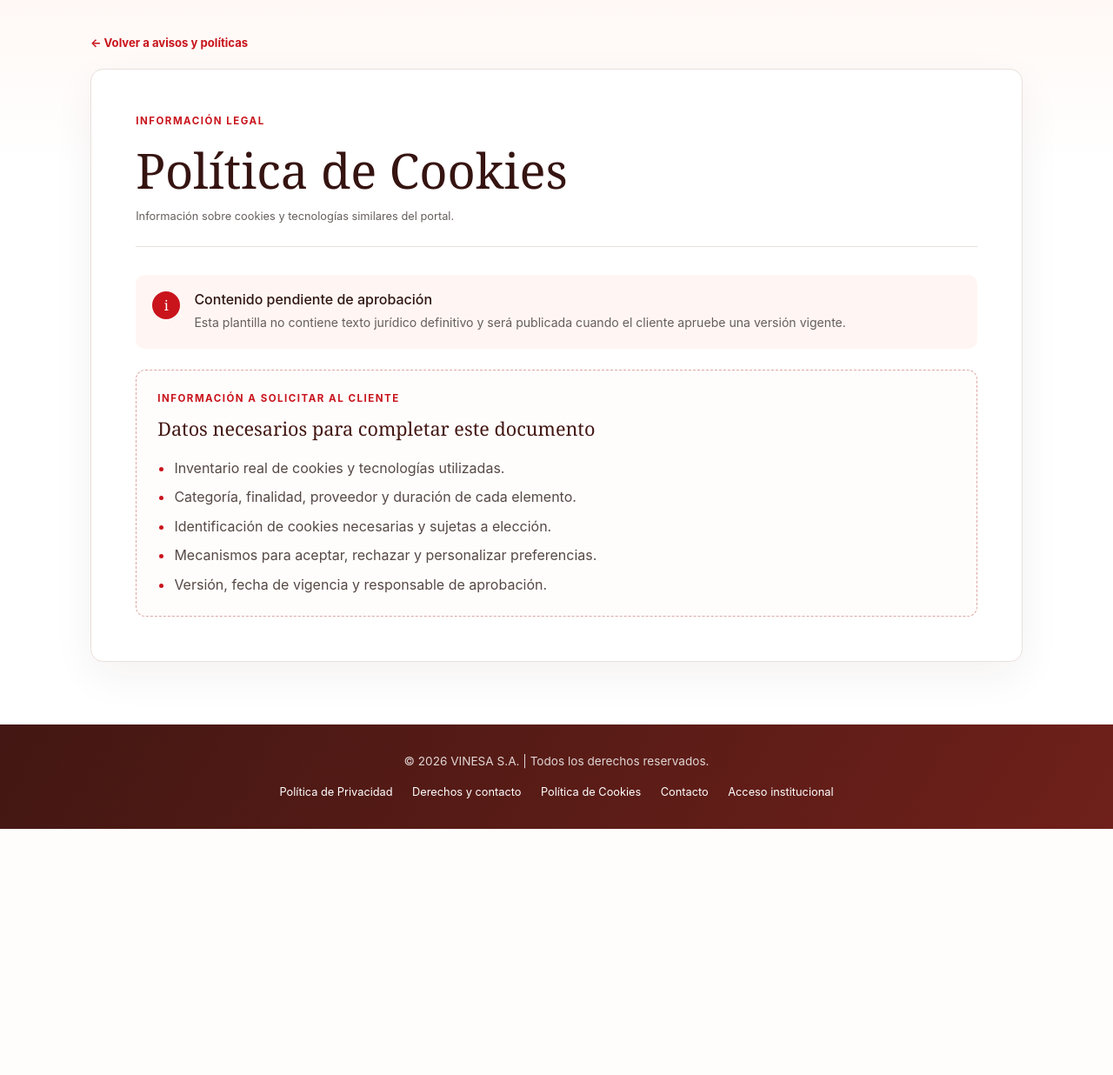
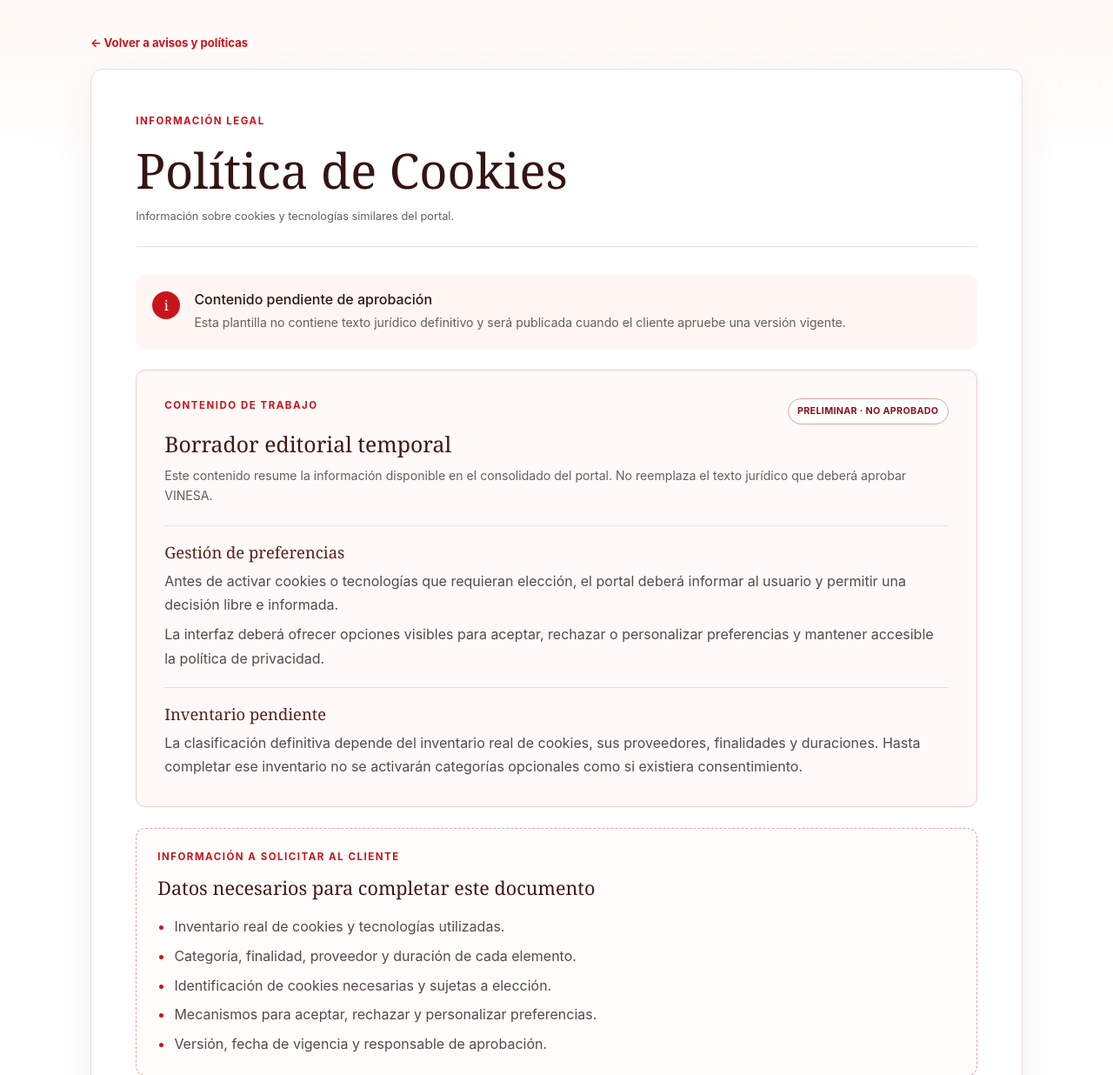
Before and after one commit to xacq/gpc-lopdp-platform, a Django app: page /legal/cookies/ in a window 1280 px wide. Shown: the part 114-1350 px from the top of the page at 87% size. Before the commit the page ends 1067 px from the top, so only its background shows below. Run offline with Django 5.2, Linux system fonts and the light colour scheme; data that the repository does not hold is empty; parts of the project's set-up code (start-up, migrations or seed data) failed here and were passed over; some libraries are stand-ins or nearby versions.

Commit message:
feat: add preliminary portal content

```diff
--- a/apps/legal_content/views.py
+++ b/apps/legal_content/views.py
@@ -18,6 +18,22 @@ PUBLIC_DOCUMENTS = (
             "Plazos o criterios de conservación y medidas de seguridad.",
             "Canales para ejercer derechos, versión, vigencia y aprobación.",
         ),
+        "preliminary_sections": (
+            {
+                "title": "Compromiso institucional",
+                "paragraphs": (
+                    "VINESA mantiene un programa de protección de datos personales orientado al cumplimiento de la LOPDP mediante medidas técnicas y organizativas.",
+                    "Este portal centraliza información de privacidad, avisos y mecanismos para presentar y consultar solicitudes de ejercicio de derechos.",
+                ),
+            },
+            {
+                "title": "Ámbitos identificados",
+                "paragraphs": (
+                    "La documentación interna identifica tratamientos relacionados con selección y contratación, relaciones laborales, videovigilancia, calificación de clientes o vendedores, calificación de proveedores y contratos de servicios.",
+                    "Las finalidades, bases jurídicas, destinatarios, transferencias y plazos de conservación de cada tratamiento todavía deben ser validados antes de publicar la política definitiva.",
+                ),
+            },
+        ),
     },
     {
         "key": "derechos",
@@ -29,6 +45,21 @@ PUBLIC_DOCUMENTS = (
             "Designación y contacto vigente del DPD.",
             "Requisitos, plazos y procedimiento de atención.",
             "Autoridad y canal oficial para presentar reclamaciones.",
+        ),
+        "preliminary_sections": (
+            {
+                "title": "Ejercicio de derechos",
+                "paragraphs": (
+                    "El portal permitirá presentar solicitudes y consultar su estado mediante una referencia y un código de seguimiento enviados al titular.",
+                    "Como estructura orientativa se consideran acceso, rectificación o actualización, eliminación, oposición, portabilidad, suspensión y garantías frente a decisiones exclusivamente automatizadas. Este listado no constituye todavía el catálogo oficial de VINESA.",
+                ),
+            },
+            {
+                "title": "Canales y reclamaciones",
+                "paragraphs": (
+                    "La identidad y los datos de contacto vigentes del responsable, del Delegado de Protección de Datos y de la autoridad competente están pendientes de confirmación.",
+                ),
+            },
         ),
     },
     {
@@ -42,6 +73,21 @@ PUBLIC_DOCUMENTS = (
             "Mecanismos para aceptar, rechazar y personalizar preferencias.",
             "Versión, fecha de vigencia y responsable de aprobación.",
         ),
+        "preliminary_sections": (
+            {
+                "title": "Gestión de preferencias",
+                "paragraphs": (
+                    "Antes de activar cookies o tecnologías que requieran elección, el portal deberá informar al usuario y permitir una decisión libre e informada.",
+                    "La interfaz deberá ofrecer opciones visibles para aceptar, rechazar o personalizar preferencias y mantener accesible la política de privacidad.",
+                ),
+            },
+            {
+                "title": "Inventario pendiente",
+                "paragraphs": (
+                    "La clasificación definitiva depende del inventario real de cookies, sus proveedores, finalidades y duraciones. Hasta completar ese inventario no se activarán categorías opcionales como si existiera consentimiento.",
+                ),
+            },
+        ),
     },
     {
         "key": "empleados",
@@ -51,6 +97,15 @@ PUBLIC_DOCUMENTS = (
             "Tratamientos laborales, finalidades y bases aplicables.",
             "Categorías de datos, destinatarios y conservación.",
             "Canales de información y ejercicio de derechos.",
+        ),
+        "preliminary_sections": (
+            {
+                "title": "Ámbito preliminar",
+                "paragraphs": (
+                    "Este aviso está previsto para el tratamiento de datos personales durante la relación laboral y los procesos administrativos vinculados al personal.",
+                    "Las categorías de datos, finalidades, bases jurídicas, destinatarios y periodos de conservación requieren validación laboral y jurídica.",
+                ),
+            },
         ),
     },
     {
@@ -62,6 +117,15 @@ PUBLIC_DOCUMENTS = (
             "Finalidades, base aplicable y tiempo de conservación.",
             "Canal oficial para consultas y ejercicio de derechos.",
         ),
+        "preliminary_sections": (
+            {
+                "title": "Ámbito preliminar",
+                "paragraphs": (
+                    "Este aviso está previsto para la recepción y evaluación de información de personas que participan en procesos de selección y eventual contratación.",
+                    "El canal de recepción, las finalidades específicas y el tiempo de conservación de candidaturas están pendientes de aprobación.",
+                ),
+            },
+        ),
     },
     {
         "key": "clientes-vendedores",
@@ -71,6 +135,15 @@ PUBLIC_DOCUMENTS = (
             "Tratamientos y finalidades aplicables a esta relación.",
             "Bases, destinatarios y criterios de conservación.",
             "Canal oficial para consultas y ejercicio de derechos.",
+        ),
+        "preliminary_sections": (
+            {
+                "title": "Ámbito preliminar",
+                "paragraphs": (
+                    "La documentación revisada contempla procesos de calificación de clientes y vendedores en los que puede tratarse información personal de titulares o representantes.",
+                    "Las finalidades, bases jurídicas, destinatarios y periodos de conservación todavía deben ser confirmados.",
+                ),
+            },
         ),
     },
     {
@@ -82,6 +155,15 @@ PUBLIC_DOCUMENTS = (
             "Finalidades, bases, destinatarios y conservación.",
             "Canal oficial para consultas y ejercicio de derechos.",
         ),
+        "preliminary_sections": (
+            {
+                "title": "Ámbito preliminar",
+                "paragraphs": (
+                    "La documentación revisada contempla la calificación de proveedores y la gestión de contratos de servicios, incluyendo datos de personas naturales y representantes.",
+                    "Las finalidades, bases jurídicas, destinatarios, transferencias y conservación requieren validación antes de publicar el aviso definitivo.",
+                ),
+            },
+        ),
     },
     {
         "key": "videovigilancia",
@@ -92,6 +174,15 @@ PUBLIC_DOCUMENTS = (
             "Ubicaciones cubiertas y tiempo de conservación.",
             "Destinatarios, medidas y canal de ejercicio de derechos.",
             "Texto breve y ubicación del código QR o aviso visible.",
+        ),
+        "preliminary_sections": (
+            {
+                "title": "Aviso preliminar",
+                "paragraphs": (
+                    "VINESA prevé informar de forma visible cuando un espacio cuente con sistemas de videovigilancia y facilitar el acceso al aviso ampliado, incluso mediante código QR cuando corresponda.",
+                    "La finalidad exacta, las ubicaciones cubiertas, el periodo de conservación, los destinatarios y el canal de ejercicio de derechos permanecen pendientes de confirmación.",
+                ),
+            },
         ),
     },
 )
@@ -138,5 +229,6 @@ def public_legal_document(request, document_key):
             "document_title": title,
             "document_summary": document_config["summary"],
             "client_requirements": document_config["requirements"],
+            "preliminary_sections": document_config["preliminary_sections"],
         },
     )
--- a/static/css/app.css
+++ b/static/css/app.css
@@ -707,6 +707,15 @@ body {
 .legal-document__empty > span { display: grid; width: 2rem; height: 2rem; flex: 0 0 auto; border-radius: 50%; background: var(--vinesa-red); color: #fff; font-family: Georgia, serif; place-items: center; }
 .legal-document__empty h2 { margin: 0 0 0.35rem; font-size: 1rem; }
 .legal-document__empty p { margin: 0; color: var(--vinesa-muted); font-size: 0.88rem; }
+.preliminary-content { margin-top: 1.5rem; padding: clamp(1.4rem, 3vw, 2rem); border: 1px solid #edcbc5; border-radius: 0.7rem; background: #fffaf8; }
+.preliminary-content__heading { display: flex; align-items: center; justify-content: space-between; gap: 1rem; }
+.preliminary-content h2 { margin: 0.45rem 0 0.6rem; color: #431713; font-family: Georgia, serif; font-size: 1.55rem; font-weight: 500; }
+.preliminary-content__notice { margin: 0; color: var(--vinesa-muted); font-size: 0.88rem; line-height: 1.65; }
+.preliminary-badge { display: inline-block; padding: 0.35rem 0.65rem; border: 1px solid #e2a39d; border-radius: 2rem; background: #fff; color: var(--vinesa-red-dark); font-size: 0.67rem; font-weight: 750; letter-spacing: 0.03em; text-transform: uppercase; }
+.preliminary-sections { display: grid; gap: 1.2rem; margin-top: 1.4rem; }
+.preliminary-sections section { padding-top: 1.2rem; border-top: 1px solid var(--vinesa-line); }
+.preliminary-sections h3 { margin: 0 0 0.55rem; color: #5b201b; font-family: Georgia, serif; font-size: 1.15rem; }
+.preliminary-sections p { margin: 0.45rem 0 0; color: #554945; line-height: 1.7; }
 
 /* Public information, notices and contact pages */
 .information-page {
@@ -769,6 +778,10 @@ body {
 }
 .pending-content__icon { display: grid; width: 2.4rem; height: 2.4rem; flex: 0 0 auto; border-radius: 50%; background: var(--vinesa-red); color: #fff; font-family: Georgia, serif; font-weight: 700; place-items: center; }
 .pending-content p:not(.section-kicker) { margin: 0; color: var(--vinesa-muted); line-height: 1.65; }
+.preliminary-rights { display: grid; grid-template-columns: repeat(2, minmax(0, 1fr)); gap: 0.8rem; margin-top: 1.3rem; }
+.preliminary-rights article { padding: 1rem; border: 1px solid #edcbc5; border-radius: 0.65rem; background: #fff; }
+.preliminary-rights h3 { margin: 0 0 0.35rem; color: #5b201b; font-family: Georgia, serif; font-size: 1rem; }
+.preliminary-rights article p { font-size: 0.82rem; line-height: 1.5; }
 .requirement-list { display: grid; gap: 0.6rem; margin: 1.2rem 0 0; padding-left: 1.2rem; color: #554945; }
 .requirement-list li::marker { color: var(--vinesa-red); }
 .process-panel { display: grid; grid-template-columns: repeat(3, 1fr); border: 1px solid var(--vinesa-line); border-radius: 0.9rem; background: #fff; }
@@ -789,18 +802,30 @@ body {
 .contact-card a { color: var(--vinesa-red-dark); }
 .contact-card__pending { padding: 0.9rem; border-radius: 0.5rem; background: #fff6f3; font-size: 0.84rem; }
 .contact-card__link { display: inline-block; margin-top: 1rem; color: var(--vinesa-red) !important; font-weight: 700; text-decoration: none; }
+.provisional-contact { margin-top: 1.3rem; padding: 1rem; border: 1px solid #edcbc5; border-radius: 0.65rem; background: #fff; }
+.provisional-contact h3 { margin: 0.8rem 0 0.25rem; color: #431713; font-family: Georgia, serif; font-size: 1.05rem; }
+.provisional-contact p { margin: 0 !important; color: #403633 !important; font-weight: 700; }
+.provisional-contact small { display: block; margin-top: 0.5rem; color: #7b706c; line-height: 1.5; }
 .client-requirements { margin-top: 1.5rem; padding: 1.5rem; border: 1px dashed #dca8a3; border-radius: 0.7rem; background: #fffdfc; }
+
+.institutional-intro { padding-block: 2.5rem; background: #fff; }
+.institutional-intro__inner { max-width: 58rem; text-align: center; }
+.institutional-intro h2 { margin: 0.45rem 0 0.8rem; color: #431713; font-family: Georgia, serif; font-size: clamp(1.8rem, 4vw, 2.6rem); font-weight: 500; }
+.institutional-intro p:not(.section-kicker) { margin: 0 auto; color: var(--vinesa-muted); line-height: 1.75; }
+.institutional-intro small { display: block; margin-top: 0.8rem; color: #897d78; }
 
 @media (max-width: 767.98px) {
     .information-grid,
     .notice-grid,
     .contact-grid { grid-template-columns: 1fr; }
+    .preliminary-rights { grid-template-columns: 1fr; }
     .process-panel { grid-template-columns: 1fr; }
     .process-panel > div { border-right: 0; border-bottom: 1px solid var(--vinesa-line); }
     .process-panel > div:last-child { border-bottom: 0; }
 }
 
 @media (max-width: 479.98px) {
+    .preliminary-content__heading { align-items: flex-start; flex-direction: column; }
     .pending-content { flex-direction: column; }
     .information-actions .button { width: 100%; }
 }
--- a/templates/core/contact.html
+++ b/templates/core/contact.html
@@ -55,6 +55,12 @@
                     <p class="section-kicker">Información requerida</p>
                     <h2>Datos institucionales pendientes del cliente</h2>
                     <p>No existe una configuración institucional activa. La página se completará automáticamente cuando se registren los datos aprobados.</p>
+                    <aside class="provisional-contact">
+                        <span class="preliminary-badge">Referencia interna · por confirmar</span>
+                        <h3>Posible Delegada de Protección de Datos</h3>
+                        <p>{{ provisional_dpd_name }}</p>
+                        <small>La designación, vigencia y canales de contacto no están confirmados. Este nombre no debe considerarse un contacto oficial.</small>
+                    </aside>
                     <ul class="requirement-list">
                         <li>Razón social, RUC, dirección, teléfono y correo general.</li>
                         <li>Responsable del tratamiento y canales oficiales.</li>
--- a/templates/legal_content/public_document.html
+++ b/templates/legal_content/public_document.html
@@ -19,6 +19,22 @@
                     <span aria-hidden="true">i</span>
                     <div><h2>Contenido pendiente de aprobación</h2><p>Esta plantilla no contiene texto jurídico definitivo y será publicada cuando el cliente apruebe una versión vigente.</p></div>
                 </div>
+                <section class="preliminary-content" aria-labelledby="preliminary-content-title">
+                    <div class="preliminary-content__heading">
+                        <p class="section-kicker">Contenido de trabajo</p>
+                        <span class="preliminary-badge">Preliminar · no aprobado</span>
+                    </div>
+                    <h2 id="preliminary-content-title">Borrador editorial temporal</h2>
+                    <p class="preliminary-content__notice">Este contenido resume la información disponible en el consolidado del portal. No reemplaza el texto jurídico que deberá aprobar VINESA.</p>
+                    <div class="preliminary-sections">
+                        {% for section in preliminary_sections %}
+                            <section>
+                                <h3>{{ section.title }}</h3>
+                                {% for paragraph in section.paragraphs %}<p>{{ paragraph }}</p>{% endfor %}
+                            </section>
+                        {% endfor %}
+                    </div>
+                </section>
                 <section class="client-requirements">
                     <p class="section-kicker">Información a solicitar al cliente</p>
                     <h2>Datos necesarios para completar este documento</h2>
```
Also changed, not shown: apps/core/tests/test_public_home.py (+8 -2 lines), apps/core/views.py (+51 -1 lines), apps/legal_content/tests_public_views.py (+13 -0 lines), templates/core/home.html (+9 -0 lines), templates/core/rights.html (+8 -3 lines).
